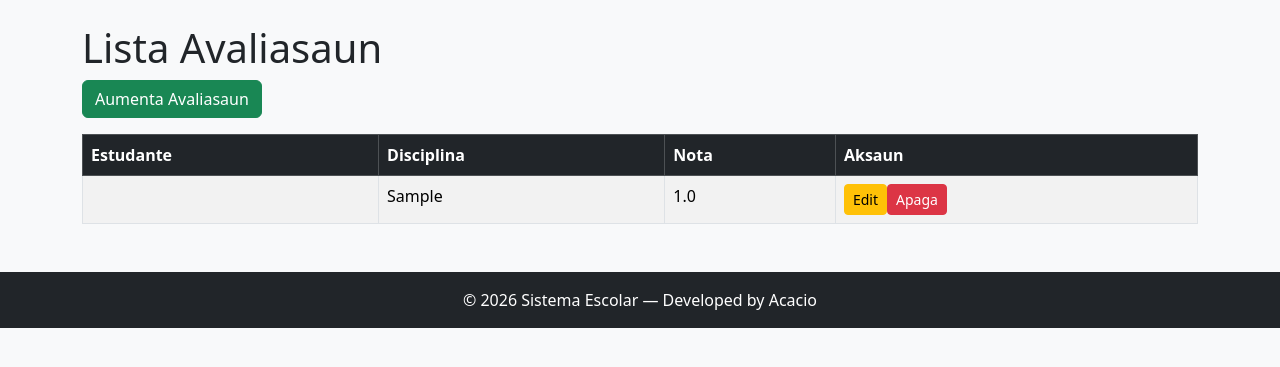
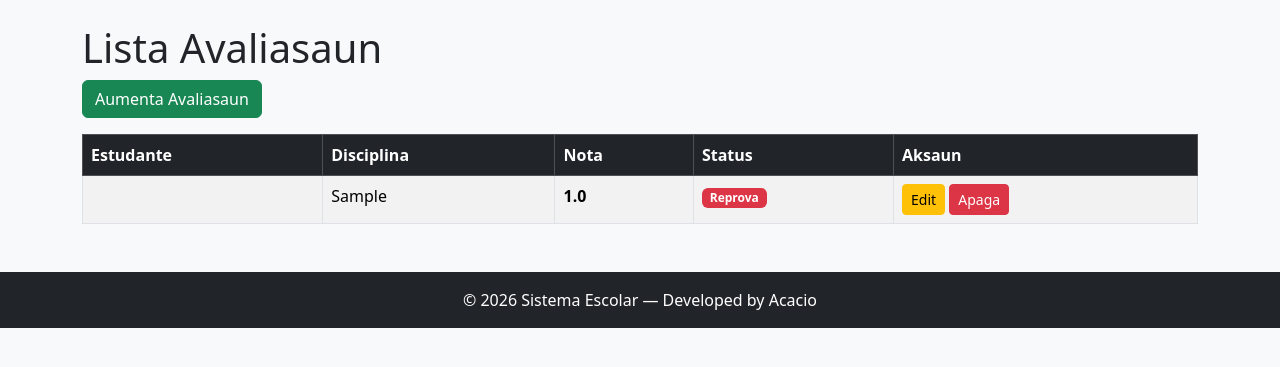
Before and after one commit to Acacio28/Aprende_Django, a Django app: template templates/akademiku/Lista_avaliasaun.html in a window 1280 px wide. Shown: the part 56-423 px from the top of the page. Run offline with Django 5.2, Linux system fonts and the light colour scheme; the template is opened without the code that fills it: values that come from a table or form of the project are taken from there, others are empty; data comes from the database, SQL or seed files in the repository; tables that the repository leaves empty hold one stand-in row (values such as "Sample post"); some libraries are stand-ins or nearby versions.

Commit message:
feat: add grade color coding and pass/fail status in avaliasaun list

```diff
--- a/templates/akademiku/Lista_avaliasaun.html
+++ b/templates/akademiku/Lista_avaliasaun.html
@@ -4,7 +4,20 @@
 <h1>Lista Avaliasaun</h1>
 <a href="{% url 'add_avaliasaun' %}" class="btn btn-success mb-3">Aumenta Avaliasaun</a>
 <table class="table table-bordered table-striped">
-    <thead class="table-dark"><tr><th>Estudante</th><th>Disciplina</th><th>Nota</th><th>Aksaun</th></tr></thead>
-    <tbody>{% for x in avaliasauns %}<tr><td>{{ x.estudante.naran_estudante }}</td><td>{{ x.disciplina.naran_disciplina }}</td><td>{{ x.nota }}</td><td><a href="{% url 'edit_avaliasaun' x.id %}" class="btn btn-sm btn-warning">Edit</a><a href="{% url 'delete_avaliasaun' x.id %}" class="btn btn-sm btn-danger" onclick="return confirm('Tem certeza?')">Apaga</a></td></tr>{% endfor %}</tbody>
+    <thead class="table-dark"><tr><th>Estudante</th><th>Disciplina</th><th>Nota</th><th>Status</th><th>Aksaun</th></tr></thead>
+    <tbody>
+        {% for x in avaliasauns %}
+        <tr>
+            <td>{{ x.estudante.naran_estudante }}</td>
+            <td>{{ x.disciplina.naran_disciplina }}</td>
+            <td class="{% if x.nota >= 10 %}nota-high{% else %}nota-low{% endif %}">{{ x.nota }}</td>
+            <td>{% if x.nota >= 10 %}<span class="badge bg-success">Pasa</span>{% else %}<span class="badge bg-danger">Reprova</span>{% endif %}</td>
+            <td>
+                <a href="{% url 'edit_avaliasaun' x.id %}" class="btn btn-sm btn-warning">Edit</a>
+                <a href="{% url 'delete_avaliasaun' x.id %}" class="btn btn-sm btn-danger" onclick="return confirm('Tem certeza?')">Apaga</a>
+            </td>
+        </tr>
+        {% endfor %}
+    </tbody>
 </table>
 {% endblock %}
```
